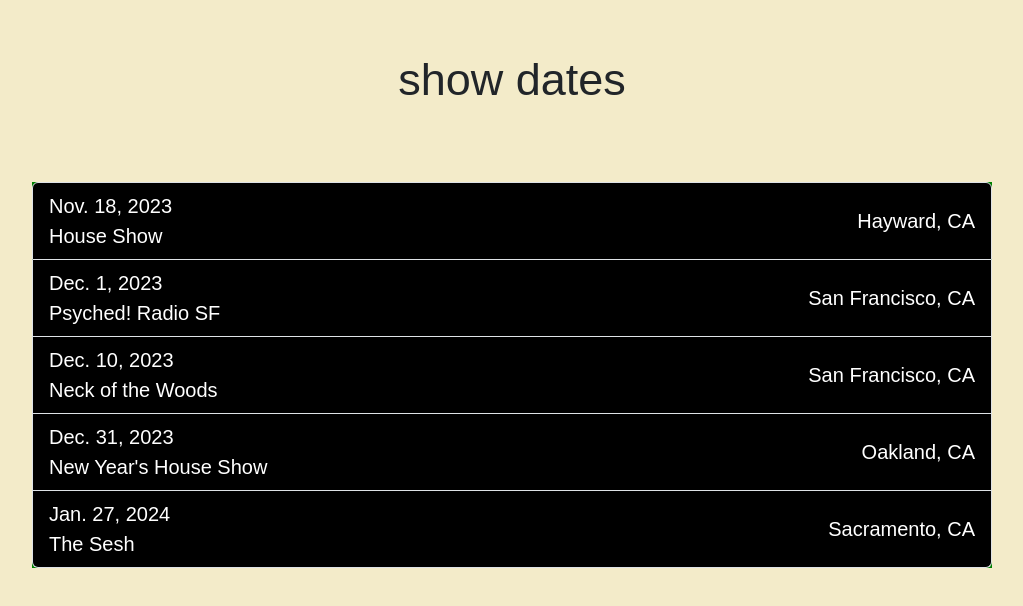
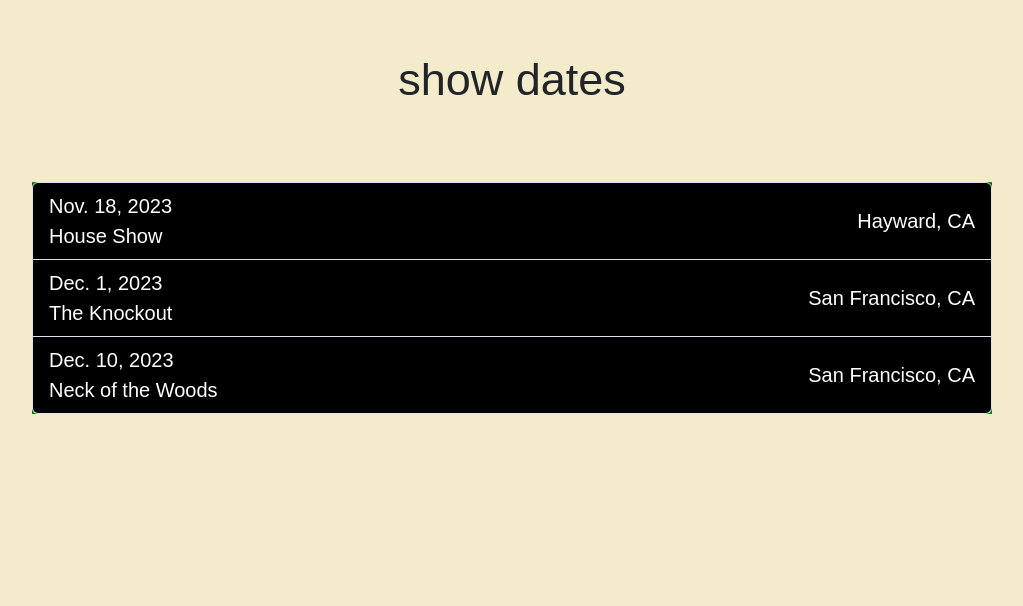
Before and after one commit to alyssamarie0107/luna-ivy, a React (Create React App) app: page / in a window 1280 px wide. Shown: the part 1234-1840 px from the top of the page, without its empty margins (128-1151 px from the left). Built offline with nearby package versions, Linux system fonts and the light colour scheme; a web font is replaced by a local one.

Commit message:
removed past shows and updated venue for dec. 1st show

```diff
--- a/src/sections/shows/Shows.js
+++ b/src/sections/shows/Shows.js
@@ -45,7 +45,7 @@ const Shows = () => {
                         <ListGroup.Item className={ styles.listGroup }>
                             <div className={ styles.DateVenue }>
                                 <p>Dec. 1, 2023</p>
-                                <p>Psyched! Radio SF</p>
+                                <p>The Knockout</p>
                             </div>
                             <div className= { styles.City }>
                                 <p>San Francisco, CA</p>
@@ -60,24 +60,6 @@ const Shows = () => {
                                 <p>San Francisco, CA</p>
                             </div>
                         </ListGroup.Item>
-                        <ListGroup.Item className={ styles.listGroup }>
-                            <div className={ styles.DateVenue }>
-                                <p>Dec. 31, 2023</p>
-                                <p>New Year's House Show</p>
-                            </div>
-                            <div className= { styles.City }>
-                                <p>Oakland, CA</p>
-                            </div>
-                        </ListGroup.Item>
-                        <ListGroup.Item className={ styles.listGroup }>
-                            <div className={ styles.DateVenue }>
-                                <p>Jan. 27, 2024</p>
-                                <p>The Sesh</p>
-                            </div>
-                            <div className= { styles.City }>
-                                <p>Sacramento, CA</p>
-                            </div>
-                        </ListGroup.Item>
                     </ListGroup>
             </motion.div>
         </section>
```
